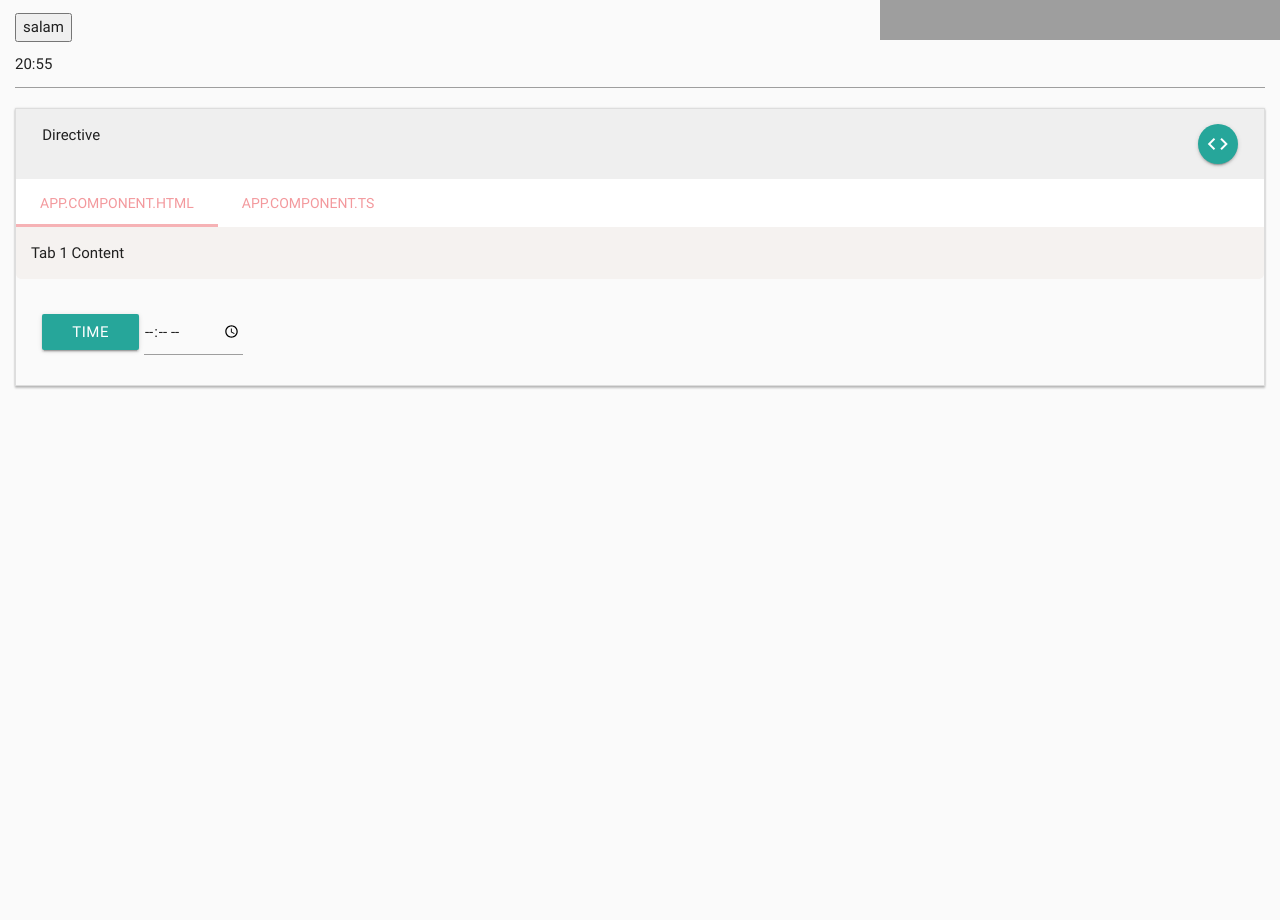
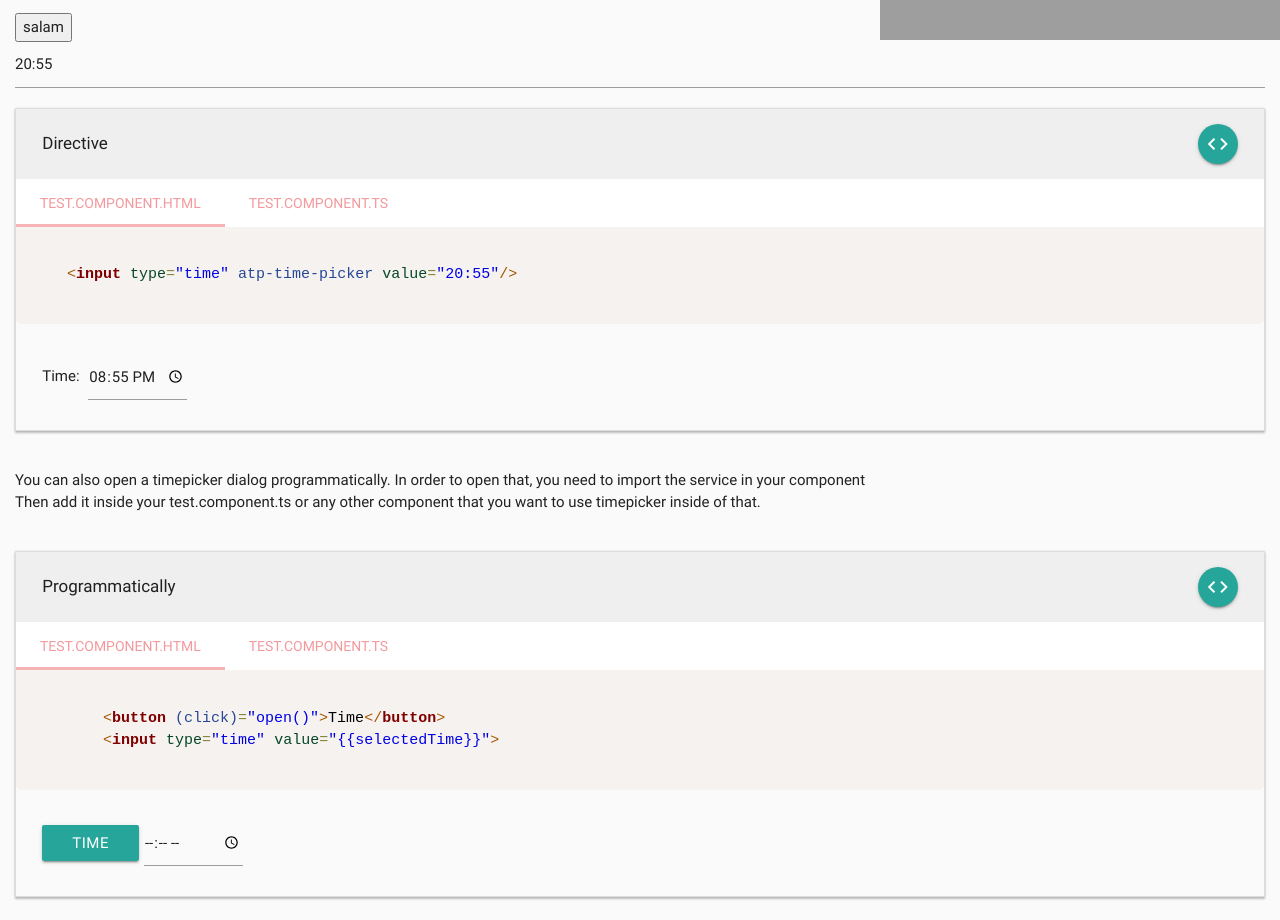
Before and after one commit to owsolutions/amazing-time-picker, an Angular app: page /Examples in a window 1280 px wide. Shown: the part 260-1180 px from the top of the page. Before the commit the page ends 800 px from the top, so only its background shows below. Built offline with nearby package versions, Linux system fonts and the light colour scheme; grey boxes are pictures that could not be loaded.

Commit message:
Test Travis (#27)
* Test Travis

* passed linting

```diff
--- a/src/app/presentation/example/example.component.html
+++ b/src/app/presentation/example/example.component.html
@@ -14,46 +14,103 @@
 <div class="tab-wrapper">
   <div class="tab-header">
       <div class="row">
-          <div class="col s6">Directive</div>
+          <div class="col s6 title">Directive</div>
           <div class="col s6">
-            <a class="btn-floating waves-effect waves-light right" (click)="tabs = tab1;toggleTab();"><i class="material-icons">code</i></a>
+            <a class="btn-floating waves-effect waves-light right" (click)="toggleTab();"><i class="material-icons">code</i></a>
           </div>
       </div>
   </div>
   <app-tabs #tab1>
-      <app-tab tabTitle="app.component.html">Tab 1 Content</app-tab>
-      <app-tab tabTitle="app.component.ts">
+      <app-tab tabTitle="test.component.html">
+            <pre style='color:#000000;'>
+    <span style='color:#a65700; '>&lt;</span><span style='color:#800000; font-weight:bold; '>input</span><span style='color:#274796; '> </span><span style='color:#074726; '>type</span><span style='color:#808030; '>=</span><span style='color:#0000e6; '>"time"</span><span style='color:#274796; '> atp-time-picker </span><span style='color:#074726; '>value</span><span style='color:#808030; '>=</span><span style='color:#0000e6; '>"20:55"</span><span style='color:#a65700; '>/></span>
+            </pre>
+      </app-tab>
+      <app-tab tabTitle="test.component.ts">
           <div>
             <pre style='color:#000000;'>
+
     <span style='color:#800000; font-weight:bold; '>import</span> <span style='color:#800080; '>{{ '{' }}</span> Component <span style='color:#800080; '>{{ '}' }}</span> from <span style='color:#800000; '>'</span><span style='color:#0000e6; '>@angular/core</span><span style='color:#800000; '>'</span><span style='color:#800080; '>;</span>
-<span style='color:#800000; font-weight:bold; '>import</span> <span style='color:#800080; '>{{ '{' }}</span> AmazingTimePickerService <span style='color:#800080; '>{{ '}' }}</span> from <span style='color:#800000; '>'</span><span style='color:#0000e6; '>amazing-time-picker</span><span style='color:#800000; '>'</span><span style='color:#800080; '>;</span> <span style='color:#696969; '>// this line you need</span>
 
     @Component<span style='color:#808030; '>(</span><span style='color:#800080; '>{{ '{' }}</span>
-selector<span style='color:#800080; '>:</span> <span style='color:#800000; '>'</span><span style='color:#0000e6; '>app-root</span><span style='color:#800000; '>'</span><span style='color:#808030; '>,</span>
-templateUrl<span style='color:#800080; '>:</span> <span style='color:#800000; '>'</span><span style='color:#0000e6; '>./app.component.html</span><span style='color:#800000; '>'</span><span style='color:#808030; '>,</span>
-styleUrls<span style='color:#800080; '>:</span> <span style='color:#808030; '>[</span><span style='color:#800000; '>'</span><span style='color:#0000e6; '>./app.component.scss</span><span style='color:#800000; '>'</span><span style='color:#808030; '>]</span>
+        selector<span style='color:#800080; '>:</span> <span style='color:#800000; '>'</span><span style='color:#0000e6; '>app-test</span><span style='color:#800000; '>'</span><span style='color:#808030; '>,</span>
+        templateUrl<span style='color:#800080; '>:</span> <span style='color:#800000; '>'</span><span style='color:#0000e6; '>./api.component.html</span><span style='color:#800000; '>'</span><span style='color:#808030; '>,</span>
+        styleUrls<span style='color:#800080; '>:</span> <span style='color:#808030; '>[</span><span style='color:#800000; '>'</span><span style='color:#0000e6; '>./api.component.scss</span><span style='color:#800000; '>'</span><span style='color:#808030; '>]</span>
     <span style='color:#800080; '>{{ '}' }}</span><span style='color:#808030; '>)</span>
-<span style='color:#800000; font-weight:bold; '>export</span> <span style='color:#800000; font-weight:bold; '>class</span> AppComponent <span style='color:#800080; '>{{ '{' }}</span>
 
-<span style='color:#797997; '>constructor</span><span style='color:#808030; '>(</span> <span style='color:#800000; font-weight:bold; '>private</span> atp<span style='color:#800080; '>:</span> AmazingTimePickerService<span style='color:#808030; '>,</span> <span style='color:#696969; '>// this line you need</span><span style='color:#808030; '>)</span> <span style='color:#800080; '>{{ '{' }}</span> <span style='color:#800080; '>{{ '}' }}</span>
+    <span style='color:#800000; font-weight:bold; '>export</span> <span style='color:#800000; font-weight:bold; '>class</span> TestComponent <span style='color:#800080; '>{{ '{' }}</span>
 
-open<span style='color:#808030; '>(</span><span style='color:#808030; '>)</span> <span style='color:#800080; '>{{ '{' }}</span>
-  <span style='color:#800000; font-weight:bold; '>const</span> amazingTimePicker <span style='color:#808030; '>=</span> <span style='color:#800000; font-weight:bold; '>this</span><span style='color:#808030; '>.</span>atp<span style='color:#808030; '>.</span>open<span style='color:#808030; '>(</span><span style='color:#808030; '>)</span><span style='color:#800080; '>;</span>
-  amazingTimePicker<span style='color:#808030; '>.</span>afterClose<span style='color:#808030; '>(</span><span style='color:#808030; '>)</span><span style='color:#808030; '>.</span>subscribe<span style='color:#808030; '>(</span>time <span style='color:#808030; '>=</span><span style='color:#808030; '>></span> <span style='color:#800080; '>{{ '{' }}</span>
-      console<span style='color:#808030; '>.</span><span style='color:#800000; font-weight:bold; '>log</span><span style='color:#808030; '>(</span>time<span style='color:#808030; '>)</span><span style='color:#800080; '>;</span>
-  <span style='color:#800080; '>{{ '}' }}</span><span style='color:#808030; '>)</span><span style='color:#800080; '>;</span>
     <span style='color:#800080; '>{{ '}' }}</span>
-<span style='color:#800080; '>{{ '}' }}</span></pre>
+</pre>
           </div>
       </app-tab>
   </app-tabs>
   <div class="tab-content">
 
-
-
       <div class="row">
           <div class="col s12">
-              <a class="waves-effect waves-light btn" (click)="open()">Time</a>
+                Time:
+                <div class="input-field inline">
+                    <input type="time" atp-time-picker value="20:55" />
+                </div>
+          </div>
+      </div>
+  </div>
+</div>
+<br>
+<p>
+        You can also open a timepicker dialog programmatically. In order to open that, you need to import the service in your component <br>
+        Then add it inside your test.component.ts or any other component that you want to use timepicker inside of that.
+</p>
+<br>
+<div class="tab-wrapper">
+        <div class="tab-header">
+            <div class="row">
+                <div class="col s6 title">Programmatically</div>
+                <div class="col s6">
+                  <a class="btn-floating waves-effect waves-light right" (click)="toggleTab();"><i class="material-icons">code</i></a>
+                </div>
+            </div>
+        </div>
+        <app-tabs #tab1>
+            <app-tab tabTitle="test.component.html">
+    <pre style='color:#000000;'>
+
+        <span style='color:#a65700; '>&lt;</span><span style='color:#800000; font-weight:bold; '>button</span><span style='color:#274796; '> (click)</span><span style='color:#808030; '>=</span><span style='color:#0000e6; '>"open()"</span><span style='color:#a65700; '>></span>Time<span style='color:#a65700; '>&lt;/</span><span style='color:#800000; font-weight:bold; '>button</span><span style='color:#a65700; '>></span>
+        <span style='color:#a65700; '>&lt;</span><span style='color:#800000; font-weight:bold; '>input</span><span style='color:#274796; '> </span><span style='color:#074726; '>type</span><span style='color:#808030; '>=</span><span style='color:#0000e6; '>"time"</span><span style='color:#274796; '> </span><span style='color:#074726; '>value</span><span style='color:#808030; '>=</span><span style='color:#0000e6; '>"{{sintax}}"</span><span style='color:#a65700; '>></span>
+   </pre>
+            </app-tab>
+            <app-tab tabTitle="test.component.ts">
+                <div>
+                        <pre style='color:#000000;'>
+    <span style='color:#800000; font-weight:bold; '>import</span> <span style='color:#800080; '>{{ '{' }}</span> Component <span style='color:#800080; '>{{ '}' }}</span> from <span style='color:#800000; '>'</span><span style='color:#0000e6; '>@angular/core</span><span style='color:#800000; '>'</span><span style='color:#800080; '>;</span>
+    <span style='color:#800000; font-weight:bold; '>import</span> <span style='color:#800080; '>{{ '{' }}</span> AmazingTimePickerService <span style='color:#800080; '>{{ '}' }}</span> from <span style='color:#800000; '>'</span><span style='color:#0000e6; '>amazing-time-picker</span><span style='color:#800000; '>'</span><span style='color:#800080; '>;</span>
+
+    @Component<span style='color:#808030; '>(</span><span style='color:#800080; '>{{ '{' }}</span>
+        selector<span style='color:#800080; '>:</span> <span style='color:#800000; '>'</span><span style='color:#0000e6; '>app-test</span><span style='color:#800000; '>'</span><span style='color:#808030; '>,</span>
+        templateUrl<span style='color:#800080; '>:</span> <span style='color:#800000; '>'</span><span style='color:#0000e6; '>./test.component.html</span><span style='color:#800000; '>'</span><span style='color:#808030; '>,</span>
+        styleUrls<span style='color:#800080; '>:</span> <span style='color:#808030; '>[</span><span style='color:#800000; '>'</span><span style='color:#0000e6; '>./test.component.scss</span><span style='color:#800000; '>'</span><span style='color:#808030; '>]</span>
+    <span style='color:#800080; '>{{ '}' }}</span><span style='color:#808030; '>)</span>
+    <span style='color:#800000; font-weight:bold; '>export</span> <span style='color:#800000; font-weight:bold; '>class</span> TestComponent <span style='color:#800080; '>{{ '{' }}</span>
+        <span style='color:#800000; font-weight:bold; '>public</span> selectedTime<span style='color:#800080; '>:</span> string<span style='color:#800080; '>;</span>
+
+        <span style='color:#797997; '>constructor</span><span style='color:#808030; '>(</span> <span style='color:#800000; font-weight:bold; '>private</span> atp<span style='color:#800080; '>:</span> AmazingTimePickerService <span style='color:#808030; '>)</span> <span style='color:#800080; '>{{ '{' }}</span> <span style='color:#800080; '>{{ '}' }}</span>
+
+        open<span style='color:#808030; '>(</span><span style='color:#808030; '>)</span> <span style='color:#800080; '>{{ '{' }}</span>
+            <span style='color:#800000; font-weight:bold; '>const</span> amazingTimePicker <span style='color:#808030; '>=</span> <span style='color:#800000; font-weight:bold; '>this</span><span style='color:#808030; '>.</span>atp<span style='color:#808030; '>.</span>open<span style='color:#808030; '>(</span><span style='color:#808030; '>)</span><span style='color:#800080; '>;</span>
+            amazingTimePicker<span style='color:#808030; '>.</span>afterClose<span style='color:#808030; '>(</span><span style='color:#808030; '>)</span><span style='color:#808030; '>.</span>subscribe<span style='color:#808030; '>(</span>time <span style='color:#808030; '>=</span><span style='color:#808030; '>></span> <span style='color:#800080; '>{{ '{' }}</span>
+                <span style='color:#800000; font-weight:bold; '>this</span><span style='color:#808030; '>.</span>selectedTime <span style='color:#808030; '>=</span> time<span style='color:#800080; '>;</span>
+            <span style='color:#800080; '>{{ '}' }}</span><span style='color:#808030; '>)</span><span style='color:#800080; '>;</span>
+        <span style='color:#800080; '>{{ '}' }}</span>
+    <span style='color:#800080; '>{{ '}' }}</span>
+                            </pre>
+                </div>
+            </app-tab>
+        </app-tabs>
+        <div class="tab-content">
+            <div class="row">
+                <div class="col s12">
+                    <button class="waves-effect waves-light btn" (click)="open()">Time</button>
                     <div class="input-field inline">
                     <input type="time" class="validate" value="{{selectedTime}}">
                     </div>
@@ -61,3 +118,4 @@ open<span style='color:#808030; '>(</span><span style='color:#808030; '>)</span>
             </div>
         </div>
       </div>
+      <br>
--- a/src/app/presentation/example/example.component.scss
+++ b/src/app/presentation/example/example.component.scss
@@ -3,7 +3,7 @@
     line-height: 30px;
     pre{
         line-height: 20px;
-        font-size: 13px;
+        font-size: 12px !important;
     }
 }
 .tab-wrapper{
@@ -15,6 +15,10 @@
     .tab-header{
         padding: 15px;
         background: #EFEFEF;
+        .title{
+            font-size: 17px;
+            padding-top: 7px;
+        }
     }
     pre{
         background: transparent;
--- a/src/app/presentation/example/example.component.ts
+++ b/src/app/presentation/example/example.component.ts
@@ -1,5 +1,5 @@
-import { Component, ViewChild, ElementRef } from '@angular/core';
-import { AmazingTimePickerService } from '../../atp-library/atp-time-picker.service'; // this line you need
+import { Component } from '@angular/core';
+import { AmazingTimePickerService } from '../../atp-library/atp-time-picker.service';
 
 @Component({
   selector: 'app-example',
@@ -8,23 +8,18 @@ import { AmazingTimePickerService } from '../../atp-library/atp-time-picker.serv
 })
 export class ExampleComponent {
   public selectedTime: string;
-  public ele: any;
-  @ViewChild('tab1') tabs: ElementRef;
+  public sintax = '{{selectedTime}}';
 
-  constructor( private atp: AmazingTimePickerService, private _ref: ElementRef ) { } // this line you need
+  constructor( private atp: AmazingTimePickerService ) { }
 
   open() {
-    const amazingTimePicker = this.atp.open({
-      time: '18:20',
-      // arrowStyle: {background: 'red', color: '#000'},
-      theme: 'dark'
-    });
+    const amazingTimePicker = this.atp.open();
     amazingTimePicker.afterClose().subscribe(time => {
       this.selectedTime = time;
     });
   }
 
   toggleTab() {
-    console.log(this.tabs.nativeElement);
+
   }
 }
```
Also changed, not shown: src/app/presentation/api/api.component.ts (+2 -6 lines). Lines whose indentation alone changed are shown as unchanged.
